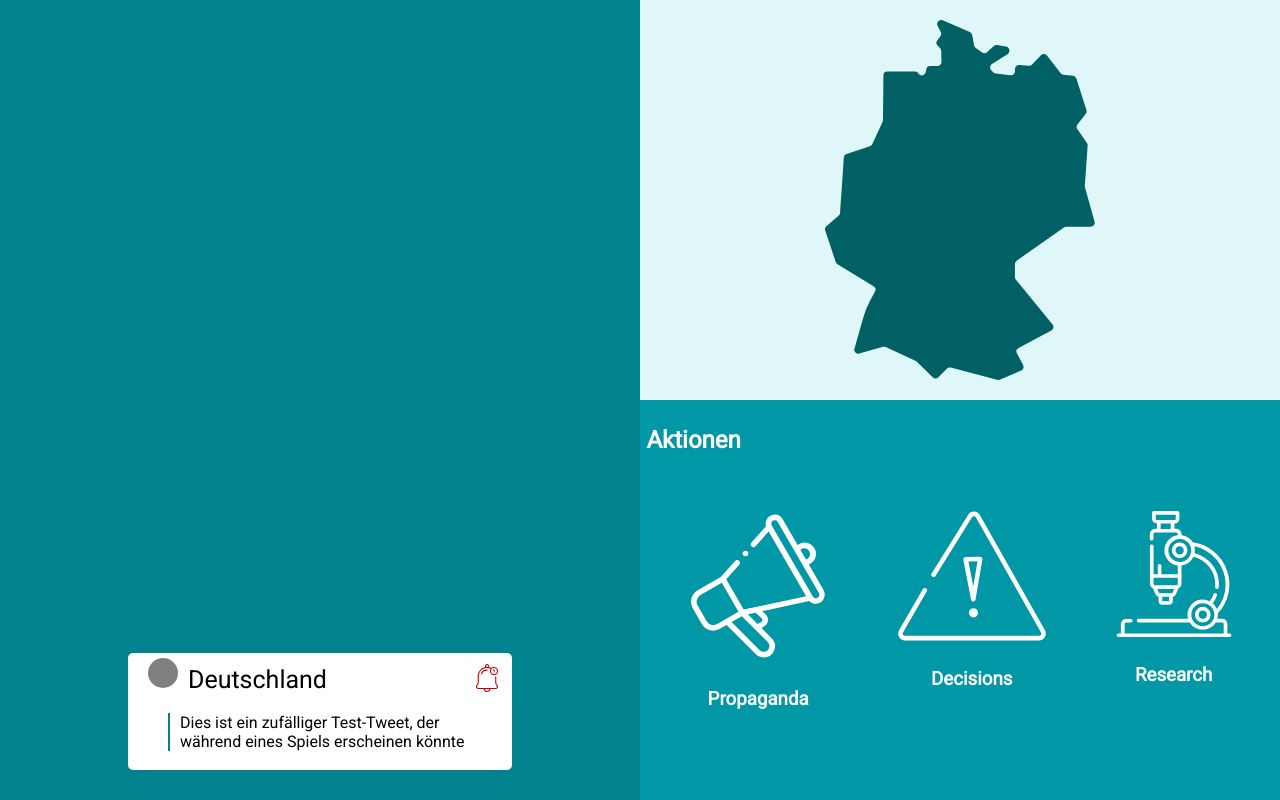
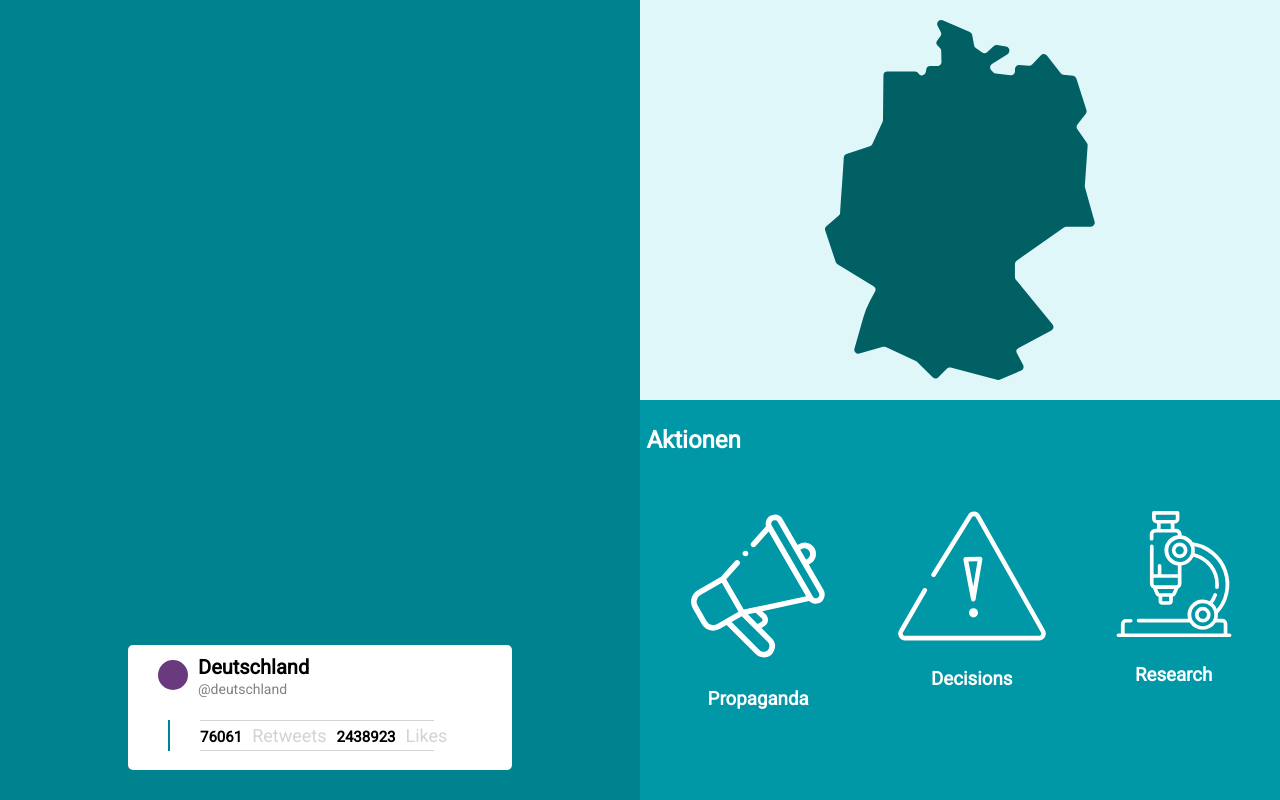
Before and after one commit to Corfus/prevent-corona, an Angular app: page /game in a window 1280 px wide. Built offline with nearby package versions, Linux system fonts and the light colour scheme.

Commit message:
Update twitter box

```diff
--- a/src/app/pipes/action-details.pipe.ts
+++ b/src/app/pipes/action-details.pipe.ts
@@ -1,12 +1,28 @@
 import { Pipe, PipeTransform } from '@angular/core';
+
+
+const ACTION_ID_TO_TEXT: {[key: string]: string} = {
+  FakeNewsMessage: 'FakeNews_fromUs',
+  HygieneHandWashAdvice: 'Wash_Hands',
+  InformAboutPoliticanDeath: 'PoliticianDeath',
+  KeepDistanceAdvice: 'Distance',
+  LowDeathMessage: 'Propaganda',
+  MouthguardAdvide: 'MouthGuard',
+  EnactClosedBorder: 'Grenzschließung',
+  EnactClosedCompanies: 'Home_Office',
+  EnactClosedSchools: 'School',
+  EnactCurfew: 'Time',
+  EnactPayForMedicineDev: 'Medicine',
+  EnactPayForVaccineDev: 'Medicine'
+};
 
 @Pipe({
   name: 'actionDetails'
 })
 export class ActionDetailsPipe implements PipeTransform {
 
-  transform(value: unknown, ...args: unknown[]): unknown {
-    return null;
+  transform(value: string, ...args: unknown[]): string {
+    return  ACTION_ID_TO_TEXT[value];
   }
 
 }
--- a/src/app/twitter-box/twitter-box.component.html
+++ b/src/app/twitter-box/twitter-box.component.html
@@ -1,12 +1,24 @@
 <div class="twitterBox">
     <img id="bell" src="../../assets/Event_notification.svg"/>
     <div class="user">
-        <span></span>
-        <label>{{userName}}</label>
+        <span class="dot" [ngStyle]="{'background-color': getRandomColor()}"></span>
+        <div class="row">
+            <label id="userName">{{userName}}</label>
+        </div>
+        <div class="row">
+            <label id="userTag"> @{{userName}}</label>
+        </div>
     </div>
-    <div class="mainText">
+    <div class="mainContent">
         <div class="border">
-            <label >{{text}}</label>
+            <label class="text">{{eventText}}</label>
+            <label class="timeStamp">{{dateTime}}</label>
+            <div class="retweets">
+                <label class="number">{{retweets}}</label>
+                <label class="text">Retweets</label>
+                <label class="number">{{likes}}</label>
+                <label class="text">Likes</label>
+            </div>
         </div>
     </div>
 </div>
--- a/src/app/twitter-box/twitter-box.component.scss
+++ b/src/app/twitter-box/twitter-box.component.scss
@@ -1,8 +1,10 @@
 @import "../../scss/config.scss";
+
+
 
 .twitterBox{
     position: absolute;
-    background-color: white;
+    background-color: $twitterBox-background-color;
     width: 100%;
     height: auto;
     border-radius: 5px;
@@ -15,43 +17,99 @@
     right: 5px;
     top: 5px;
     width: 40px;
+    visibility: hidden;
+    animation-name: fadeOut;
+    animation-duration: 3s;
 }
 
-.mainText{
+@keyframes fadeOut {
+    from {opacity: 100%;
+    visibility: visible;}
+    to {opacity: 0%;
+        visibility: hidden;}
+  }
+
+.mainContent{
     padding-right: 40px;
     padding-left: 40px;
     padding-bottom: 5%;
     padding-top: 60px;
+    .text{
+        color: $twitterBox-mainText-color;
+        font-size: 18px;
+        padding-left: 20px;
+        display: block;
+    }
+    .timeStamp{
+        margin-top: 15px;
+        color: $twitterBox-timeDate-color;
+        font-size: 12px;
+        padding-left: 20px;
+        display: block;
+    }
 
+    .border{
+        border-left: 2px solid $value-color;
+        padding-left: 10px;
+
+        .retweets{
+            border-top: 1px solid $twitterBox-timeDate-color;
+            border-bottom: 1px solid $twitterBox-timeDate-color;
+            width: 80%;
+            margin-left: 20px;
+            margin-top: 10px;
+            padding-top: 4px;
+            padding-bottom: 4px;
+            font-size: 15px;
+            .text{
+                color: $twitterBox-timeDate-color;
+                display: inline;
+                margin-left: -10px;
+                margin-right: 10px;
+            }
+            .number{
+                display: inline;
+                color: $twitterBox-mainText-color;
+                font-weight: bold;
+            }
+        }
+    }
 }
 
-.mainText label{
-    color: black;
-    font-size: 16px;
-}
 
-.border{
-    border-left: 2px solid $value-color;
-    padding-left: 10px;
-}
 
 .user{
     position: absolute;
-    margin-left: 20px;
-    top: 5px;
+    margin-left: 70px;
+    top: 10px;
+    width: auto;
 
-    span{
+    .row{
+        width: 100%;
+        height: 50%;
+        display: inline-block;
+    }
+    .dot{
+        position: absolute;
         height: 30px;
         width: 30px;
-        background-color: grey;
         border-radius: 50%;
-        display: inline-block;
+        display: block;
+        left: -40px;
+        top:5px;
     }
-    label{
-        margin-left: 10px;
-        color: black;
-        font-size: 25px;
+
+    #userName{
+        font-weight: bold;
+        color: $twitterBox-mainText-color;
+        font-size: 20px;
         margin-top: auto;
         margin-bottom: auto;
     }
-  }
+
+    #userTag{
+        color: $twitterBox-userTag-color;
+        font-size: 14px;
+        text-transform: lowercase;
+    }
+}
--- a/src/app/twitter-box/twitter-box.component.ts
+++ b/src/app/twitter-box/twitter-box.component.ts
@@ -1,4 +1,5 @@
 import { Component, OnInit, Input } from '@angular/core';
+import { ActionDetailsPipe } from '../pipes/action-details.pipe';
 
 @Component({
   selector: 'app-twitter-box',
@@ -7,12 +8,28 @@ import { Component, OnInit, Input } from '@angular/core';
 })
 export class TwitterBoxComponent implements OnInit {
 
-  @Input() text:string;
+  @Input() eventId:string;
   @Input() userName:string;
+  @Input() dateTime:string;
 
-  constructor() { }
+  likes:number;
+  retweets:number;
+  eventText:string;
+
+  constructor()
+  {
+    this.retweets = Math.floor(Math.random() * 100000);
+    this.likes = Math.floor(Math.random() * 6000000);
+    let pipe = new ActionDetailsPipe();
+    this.eventText = pipe.transform("eventId");
+  }
 
   ngOnInit(): void {
   }
 
+
+  getRandomColor() {
+    var color = Math.floor(0x1000000 * Math.random()).toString(16);
+    return '#' + ('000000' + color).slice(-6);
+  }
 }
--- a/src/scss/config.scss
+++ b/src/scss/config.scss
@@ -12,3 +12,9 @@ $actions-color: #0097A7;
 $text-color: white;
 
 $font-size: 50px;
+
+$twitterBox-background-color: white;
+$twitterBox-mainText-color: black;
+$twitterBox-sideBar-color: $value-color;
+$twitterBox-timeDate-color: lightgray;
+$twitterBox-userTag-color: gray;
```
